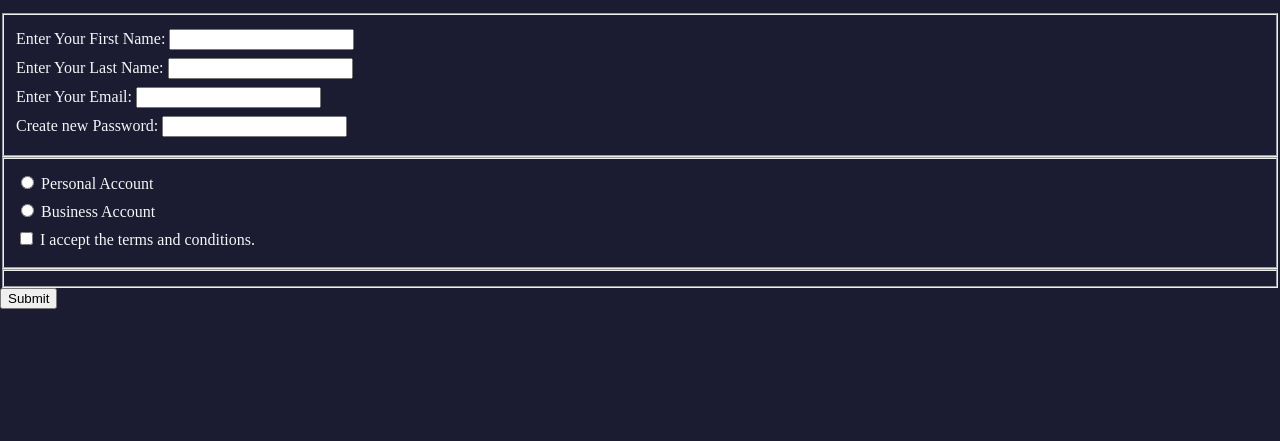
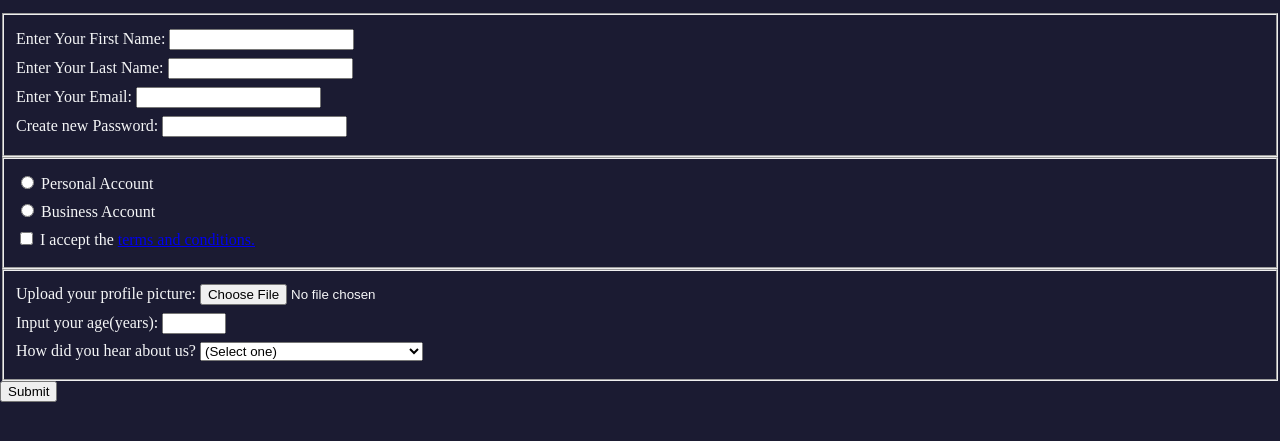
Before and after one commit to vicgals/freecode, a plain HTML site: page index.html in a window 1280 px wide. Shown: the part 79-520 px from the top of the page. Drawn offline with Linux system fonts and the light colour scheme.

Commit message:
added file, number, select inputs

```diff
--- a/index.html
+++ b/index.html
@@ -19,11 +19,23 @@
     <fieldset>
       <label><input type="radio" name="account-type"/> Personal Account</label>
       <label><input type="radio" name="account-type"/> Business Account</label>
-      <label><input type="checkbox" required/> I accept the terms and conditions.</label>
+      <label><input type="checkbox" required/> I accept the <a href="https://www.freecodecamp.org/news/terms-of-service/">terms and conditions.</a></label>
     </fieldset>
+
     <fieldset>
+      <label>Upload your profile picture: <input type="file"/></label>
+      <label>Input your age(years): <input type="number" min="13" max="120" /></label>
+      <label for="">How did you hear about us?
+        <select class="" name="">
+          <option value="">(Select one)</option>
+          <option value="">FreeCodeCamp News</option>
+          <option value="">FreeCodeCamp Youtube Channel</option>
+          <option value="">FreeCodeCamp Forum</option>
+          <option value="">Other</option>
+        </select>
+      </label>
+    </fieldset>
 
-    </fieldset>
     <input type="submit" value="Submit"/>
   </form>
 
```
